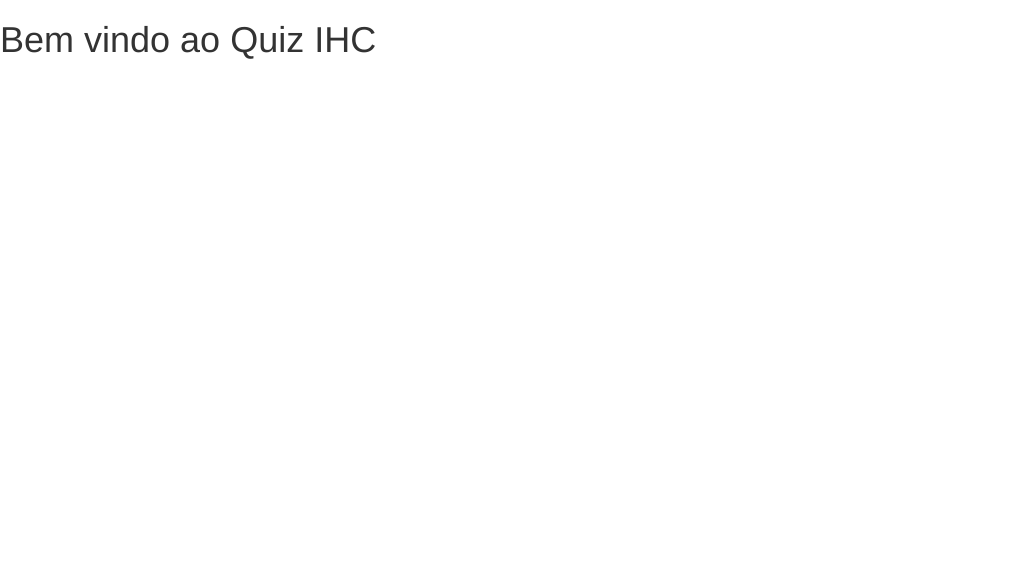
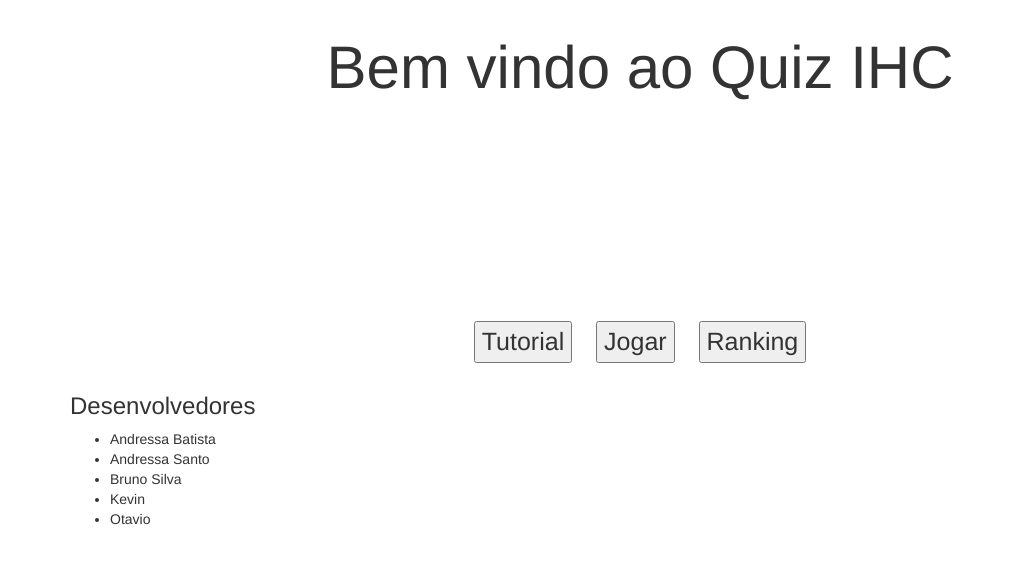
Before and after one commit to NaosouBruno/IHC, a plain HTML site: page index.html in a window 1280 px wide. Shown: the whole page, without its empty margins (0-1011 px from the left). Drawn offline with nearby package versions, Linux system fonts and the light colour scheme.

Commit message:
Criação básica design index

```diff
--- /dev/null
+++ b/estilo.css
@@ -0,0 +1,15 @@
+#titulo{
+    text-align:center;
+    font-size: 60px;
+    padding-top: 15px;
+}
+
+#menu{
+    text-align:center;
+    padding-top:200px;
+}
+
+.botoes-menu{
+    font-size: 25px;
+    margin: 10px;
+}
--- a/index.html
+++ b/index.html
@@ -5,12 +5,13 @@
     <meta charset="utf-8">
     <meta http-equiv="X-UA-Compatible" content="IE=edge">
     <meta name="viewport" content="width=device-width, initial-scale=1">
+    <link href="./estilo.css" rel="stylesheet">
 
     <title>Quiz IHC</title>
 
 
     <!-- Bootstrap -->
-    <link href="bootstrap/css/bootstrap.min.css" rel="stylesheet">
+    <link href="./bootstrap/css/bootstrap.min.css" rel="stylesheet">
 
 
     <!-- HTML5 shim and Respond.js for IE8 support of HTML5 elements and media queries -->
@@ -21,15 +22,56 @@
     <![endif]-->
   </head>
 
-  <body>
+  <body >
 
    <div>
 
-    <h1> Bem vindo ao Quiz IHC </h1>
+    <h1 id="titulo" > Bem vindo ao Quiz IHC </h1>
+
 
   </div>
 
 
+
+  <div id="menu">
+
+    <button class="botoes-menu" id="tutorial"> Tutorial</button>
+    <button class="botoes-menu" id="jogar"> Jogar</button>
+    <button class="botoes-menu" id="ranking"> Ranking </button>
+
+  </div>
+
+  <section>
+
+    <div class="container">
+
+      <div class="row">
+
+        <div class="col-lg-12">
+
+          <h3> Desenvolvedores </h3>
+
+          <ul>
+
+            <li> Andressa Batista </li>
+            <li> Andressa Santo </li>
+            <li> Bruno Silva </li>
+            <li> Kevin </li>
+            <li> Otavio </li>
+
+          </ul>
+
+        </div>
+
+
+
+      </div>
+
+
+
+    </div>
+
+  </section>
 
     <!-- jQuery (necessary for Bootstrap's JavaScript plugins) -->
     <script src="https://ajax.googleapis.com/ajax/libs/jquery/1.11.3/jquery.min.js"></script>
```
Also changed, not shown: imagens/Feira-Capivara-UFMS-desenho-de-Natalia-Hirata.jpg (added), imagens/capivara.jpeg (added).
